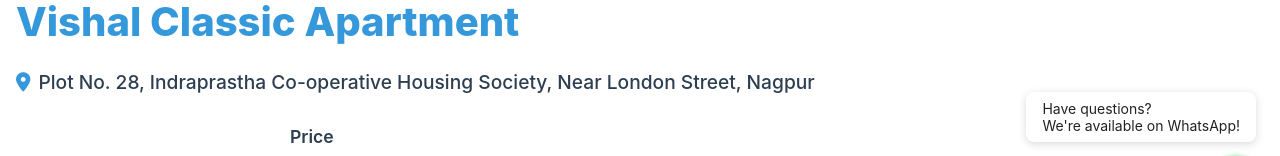
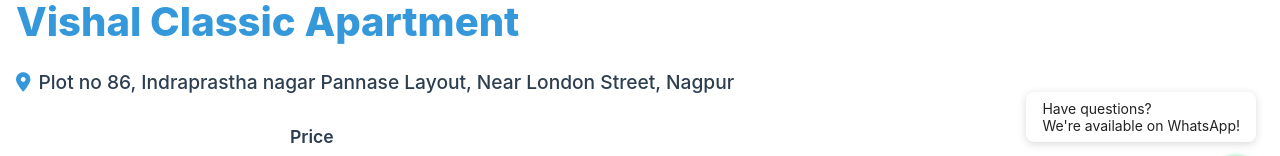
Before and after one commit to MITH02/reaal-estate-app, a React (Create React App) app in the folder my-real-estate-app/: page /projects/vishal-classic in a window 1280 px wide. Shown: the part 574-730 px from the top of the page. Built offline with nearby package versions, Linux system fonts and the light colour scheme.

Commit message:
#1 : Added Full Project

```diff
--- a/my-real-estate-app/src/pages/VishalClassicProject.jsx
+++ b/my-real-estate-app/src/pages/VishalClassicProject.jsx
@@ -34,7 +34,7 @@ const VishalClassicProject = () => {
       </h1>
       <h3 className="section-padding" style={{ fontWeight: 500, fontSize: '1.2rem', marginBottom: '1.5rem' }}>
         <i className="fas fa-map-marker-alt" style={{ color: 'var(--icon-color, #3498db)', marginRight: 8 }}></i>
-        Plot No. 28, Indraprastha Co-operative Housing Society, Near London Street, Nagpur
+		  Plot no 86, Indraprastha nagar Pannase Layout, Near London Street, Nagpur
       </h3>
 
       {/* Price Section */}
```
